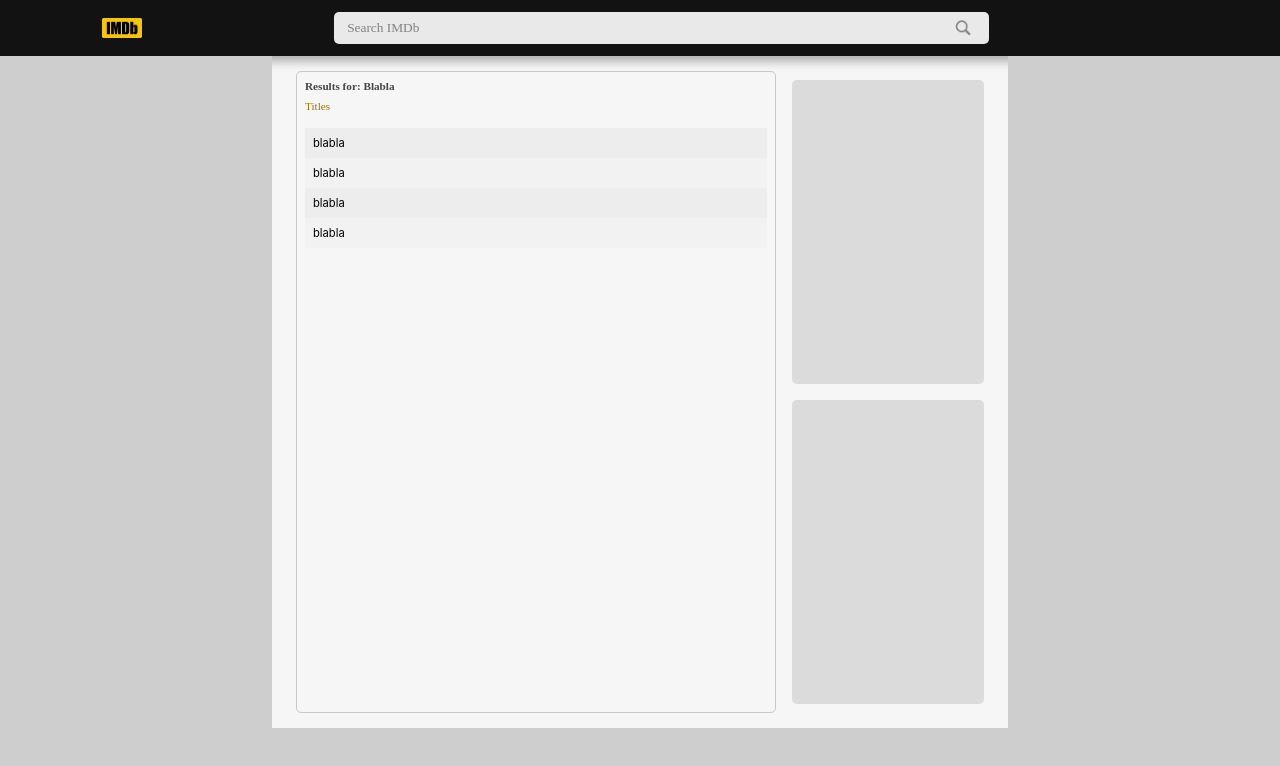
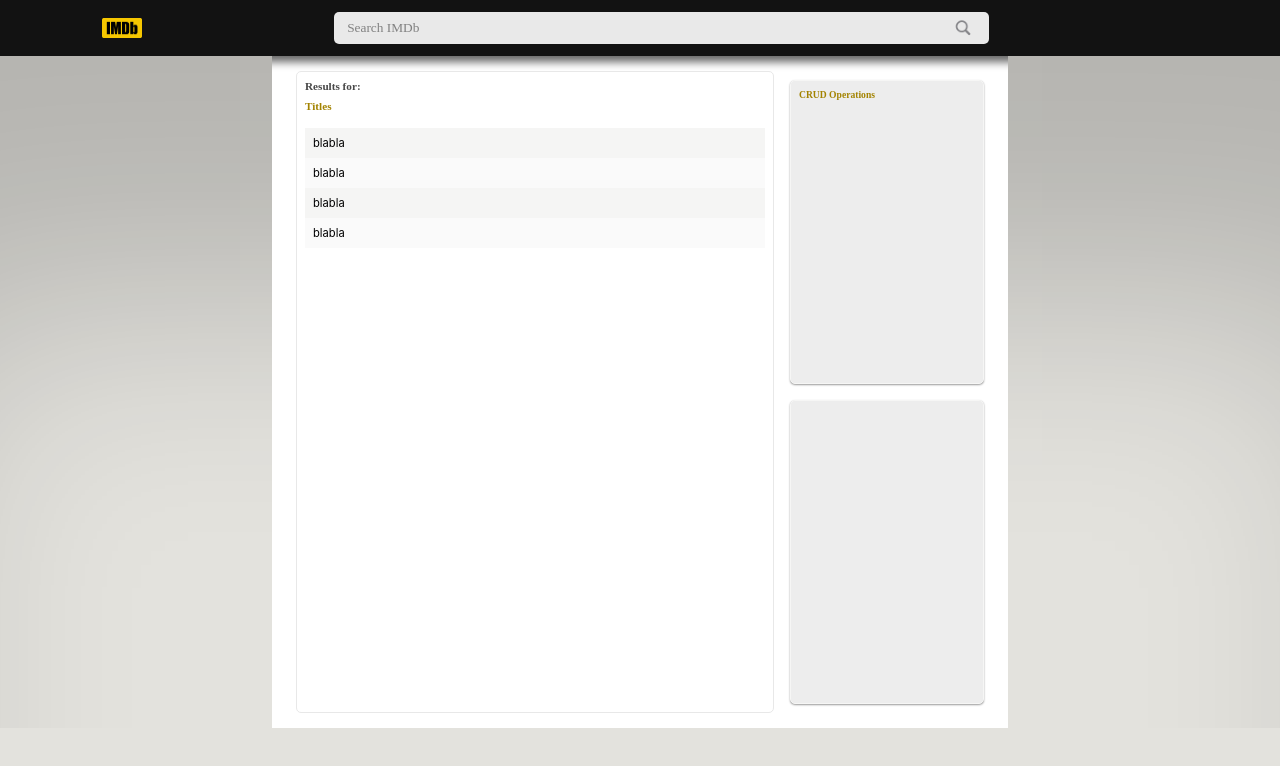
Before and after one commit to MBRzealand/IMDB, a React (Create React App) app: page / in a window 1280 px wide. Shown: the top 766 px of the page. Built offline with nearby package versions, Linux system fonts and the light colour scheme.

Commit message:
added search functionality

```diff
--- a/src/App.js
+++ b/src/App.js
@@ -1,12 +1,42 @@
 import SearchBar from "./Components/SearchBar/SearchBar";
 import DataDisplay from "./Components/DataDisplay/DataDisplay";
+import {useState} from "react";
 import "./App.css"
 
 function App() {
+
+    const [search, setSearch] = useState({
+        searchInput: "",
+    });
+
+    const [selectedSearch, setSelectedSearch] = useState("");
+
+
+    const handleChange = (event) => {
+        const {name,value} = event.target
+        setSearch(prevSearch => {
+            return {
+                ...prevSearch,
+                [name]: value
+            }
+        })
+    }
+
+    function handleSubmit(event) {
+        event.preventDefault()
+        setSelectedSearch(prevSelectedSearch => search.searchInput)
+    }
+
   return (
     <div className="App">
-      <SearchBar/>
-      <DataDisplay/>
+      <SearchBar
+        searchInput={search.searchInput}
+        handleChange={handleChange}
+        handleSubmit={handleSubmit}
+      />
+      <DataDisplay
+          searchInput={selectedSearch}
+      />
     </div>
   );
 }
--- a/src/Components/DataDisplay/DataDisplay.js
+++ b/src/Components/DataDisplay/DataDisplay.js
@@ -1,12 +1,13 @@
 import React from 'react';
 import "./DataStyle.css"
 
-const DataDisplay = () => {
+const DataDisplay = (props) => {
+
     return (
         <div className={"data-page"}>
 
             <div className={"found-results"}>
-                <div><h5 className={"result-text"}>Results for: <span>Blabla</span></h5></div>
+                <div><h5 className={"result-text"}>Results for: <span>{props.searchInput}</span></h5></div>
                 <h5 className={"title-text"}>Titles</h5>
                 <div >
                     <ul className={"title-list"}>
@@ -20,6 +21,7 @@ const DataDisplay = () => {
 
             <div className={"search-cards"}>
                 <div className={"category-search"}>
+                    <h5 className={"crud-title"}>CRUD Operations</h5>
 
                 </div>
                 <div className={"advanced-search"}>
--- a/src/Components/DataDisplay/DataStyle.css
+++ b/src/Components/DataDisplay/DataStyle.css
@@ -4,8 +4,8 @@
     justify-content: center;
     width: 55vw;
     height: 80vh;
-    background-color: rgba(250, 250, 250, 0.93);
-    box-shadow: inset 0 2vh 1vh -10px hsla(0, 0%, 30%, 0.4);
+    background-color: rgb(255, 255, 255);
+    box-shadow: inset 0 2vh 1vh -10px hsla(0, 0%, 0%, 0.6);
     padding: 2vh;
 }
 
@@ -13,11 +13,10 @@
     border-style: solid;
     border-radius: 5px;
     border-width: 1px;
-    border-color: hsla(0, 0%, 10%, 0.2);
+    border-color: hsl(0, 0%, 91%);
     width: 70%;
     height: 100%;
     margin: 1vh;
-
 }
 
 .result-text{
@@ -34,8 +33,8 @@
 .title-text{
     font-size: 0.7rem;
     font-family: "Dubai Medium", serif;
-    font-weight: 500;
-    color: hsl(45, 100%, 30%);
+    font-weight: 600;
+    color: hsl(48, 100%, 32%);
     margin: 1vh;
 }
 
@@ -48,19 +47,23 @@
 }
 
 .category-search{
-    background-color: hsla(0, 0%, 85%, 0.9);
+    background-color: hsl(0, 0%, 93%);
     width: 15vw;
     height: 40vh;
     border-radius: 5px;
-    margin: 1vh
+    margin: 1vh;
+    border: 1px #f6f6f5 solid;
+    box-shadow: 0px 1px 2px rgb(0 0 0 / 40%);
 }
 
 .advanced-search{
-    background-color: hsla(0, 0%, 85%, 0.9);
+    background-color: hsl(0, 0%, 93%);
     width: 15vw;
     border-radius: 5px;
     height: 40vh;
-    margin: 1vh
+    margin: 1vh;
+    border: 1px #f6f6f5 solid;
+    box-shadow: 0px 1px 2px rgb(0 0 0 / 40%);
 }
 
 .title-list{
@@ -71,10 +74,18 @@
 }
 
 .title-list > li {
-    background-color: hsla(0, 0%, 95%, 1);
+    background-color: hsl(0, 0%, 98%);
     padding: 1vh;
 }
 
 .title-list > li:nth-child(odd) {
-    background: hsla(0, 0%, 93%, 1);
+    background: hsl(60, 5%, 96%);
 }
+
+.crud-title{
+    font-size: 0.6rem;
+    font-family: "Dubai Medium", serif;
+    font-weight: 600;
+    color: hsl(48, 100%, 32%);
+    margin: 1vh;
+}
--- a/src/Components/SearchBar/SearchBar.js
+++ b/src/Components/SearchBar/SearchBar.js
@@ -3,14 +3,26 @@ import "./SearchStyle.css"
 import Search from "./search.png"
 import IMDb from "./logo.png"
 
-const SearchBar = () => {
+const SearchBar = (props) => {
+
     return (
         <div className={"search-bar"}>
             <img src={IMDb} className={"logo"}/>
-            <input className="text-input" type="text" placeholder="Search IMDb"/>
-            <img className={"search-button"} src={Search}/>
+            <input
+                type="text"
+                className="text-input"
+                placeholder="Search IMDb"
+                name="searchInput"
+                value={props.searchInput}
+                onChange={props.handleChange}
+            />
+            <img
+                className={"search-button"}
+                src={Search}
+                onClick={props.handleSubmit}
+            />
         </div>
     );
-};
+}
 
 export default SearchBar;
--- a/src/Components/SearchBar/SearchStyle.css
+++ b/src/Components/SearchBar/SearchStyle.css
@@ -27,6 +27,7 @@
     width: 24px;
     z-index: 2;
     right: 3%;
+    cursor: pointer;
 }
 
 .logo{
--- a/src/index.css
+++ b/src/index.css
@@ -5,7 +5,8 @@ body {
     sans-serif;
   -webkit-font-smoothing: antialiased;
   -moz-osx-font-smoothing: grayscale;
-  background-color: hsla(0, 0%, 79%, 0.9);
+  background-color: hsl(50, 10%, 88%);
+  box-shadow: rgba(0, 0, 0, 0.20) 0 50vh 30vh -100px inset;
 }
 
 code {
```
